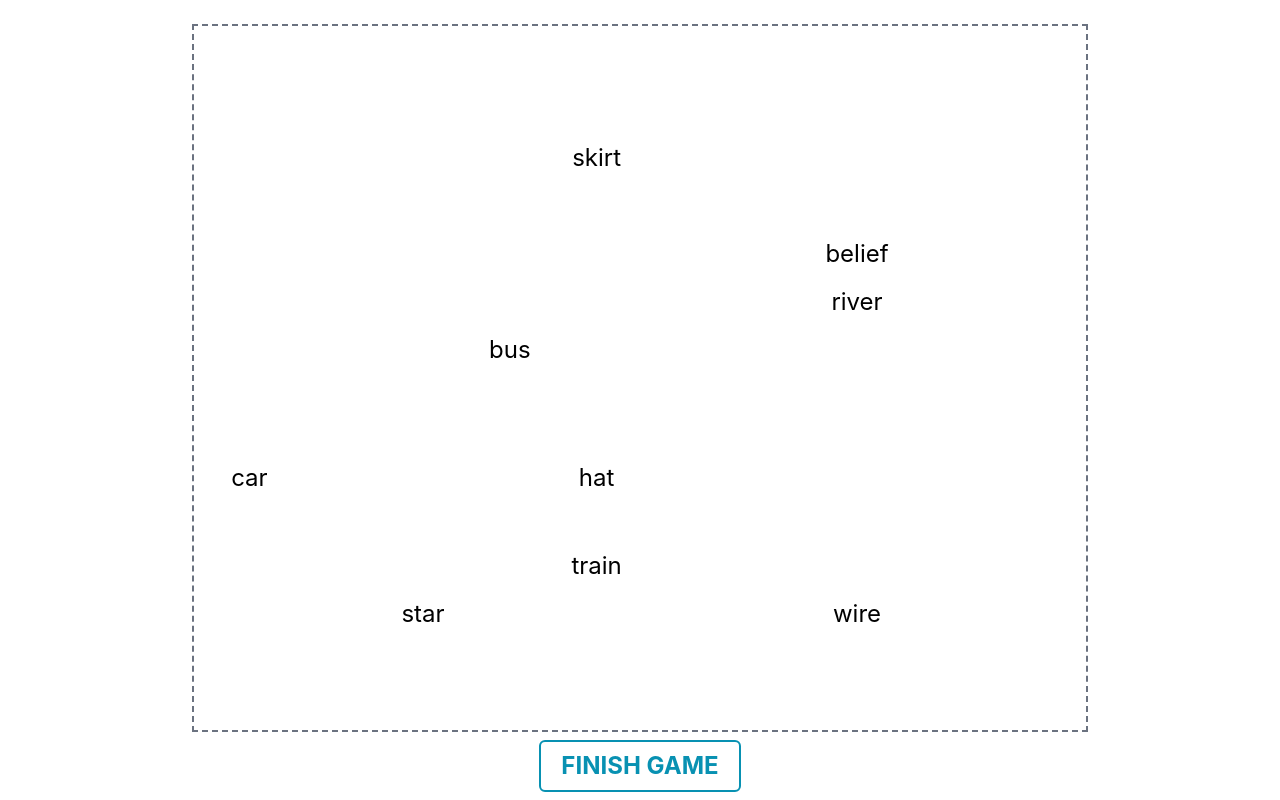
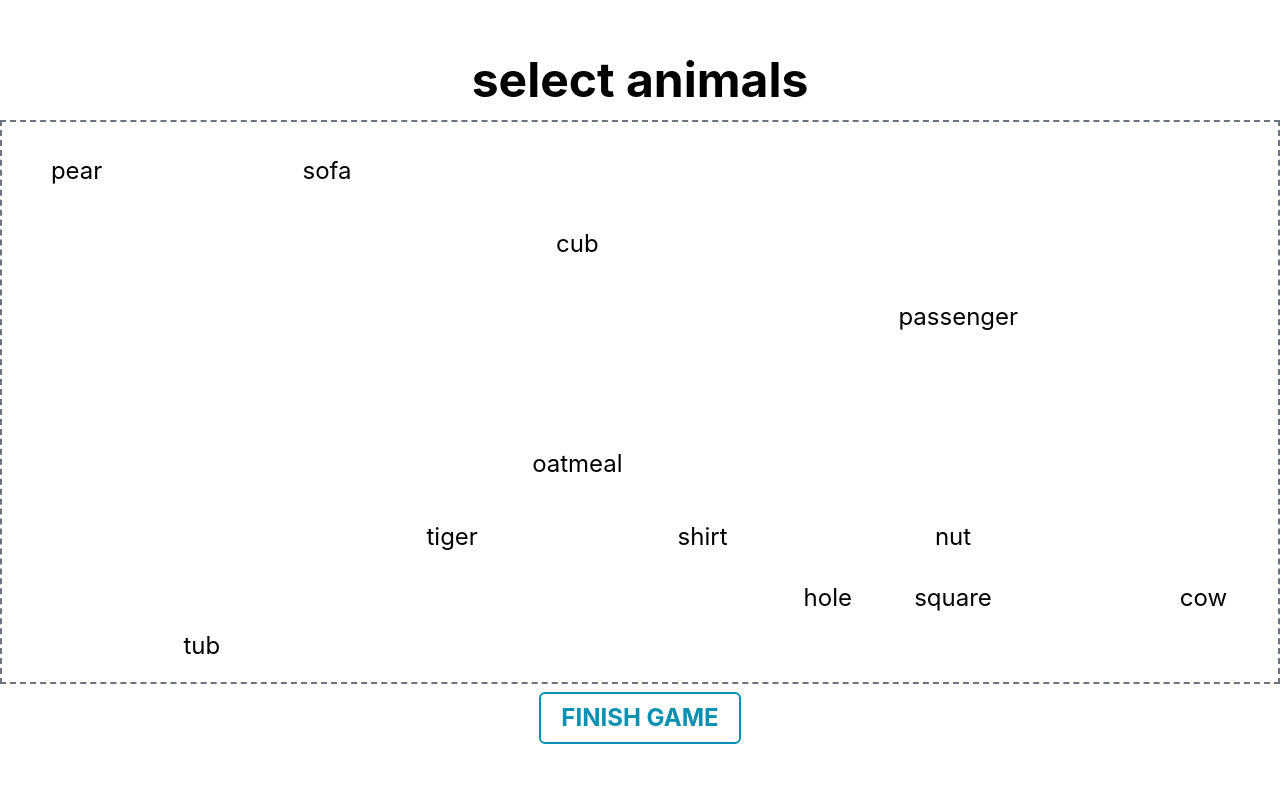
Before and after one commit to macianga/wordcloud-game, a React (Vite) app: page / in a window 1280 px wide. Built offline with nearby package versions, Linux system fonts and the light colour scheme.

Commit message:
working game

```diff
--- a/src/views/Game.tsx
+++ b/src/views/Game.tsx
@@ -1,19 +1,22 @@
 import {getGameData} from "../utils/apiHelpers";
 import {shuffleArray} from "../utils/utils";
-import {useState} from "react";
+import {useEffect, useState} from "react";
 
 
 function Game() {
-
   const [selectedElements, setSelectedElements] = useState<Array<String>>([]);
   const [question, setQuestion] = useState("")
+  const [goodWords, setGoodWords] = useState<Array<String>>([]);
+  const [displayElements, setDisplayElements] = useState<Array<String>>([]);
+  const [gameFinished, setGameFinished] = useState(false);
 
-  const getElements = () => {
-    const gameData = getGameData()
+
+  const computeWordElements = (allWords: Array<String>): Array<String> => {
     const cols = 12;
-    const rows = 12;
+    const rows = 6;
+
     let elements: String[] = [];
-    elements = elements.concat(gameData.all_words);
+    elements = elements.concat(allWords);
     const totalNoElements = cols * rows - elements.length
     for (let i = 0; i < totalNoElements; i++) {
       elements.push("")
@@ -22,7 +25,7 @@ function Game() {
   }
 
   const elementClicked = (element: String) => {
-    if (!element) return;
+    if (!element || gameFinished) return;
 
     if (selectedElements.includes(element)) {
       setSelectedElements(selectedElements.filter((el: String) => {
@@ -34,11 +37,28 @@ function Game() {
   }
 
   const finishGame = () => {
-    console.log(selectedElements)
+    setGameFinished(true);
+    // const score = selectedElements.reduce((accumulator, selectedElement)=>{
+    //   const pointsAdded = goodWords.includes(selectedElement) ? 2 : -1;
+    //   return accumulator + pointsAdded;
+    // },0);
   }
 
+  const isWordSelected = (word: String) => {
+    return selectedElements.includes(word);
+  }
 
-  const [elements, setElements] = useState<Array<String>>(getElements());
+  const isWordGood = (word: String) => {
+    return goodWords.includes(word);
+  }
+
+  useEffect(() => {
+    const gameData = getGameData();
+    setQuestion(gameData.question);
+    setGoodWords(gameData.good_words)
+    setDisplayElements(computeWordElements(gameData.all_words));
+  }, []);
+
 
   return (
     <div className="App">
@@ -47,27 +67,38 @@ function Game() {
           {question}
         </h1>
         <div className="min-w-[70vw] min-h-[70vh] border-2 border-dashed border-gray-500">
-          <div className="grid grid-cols-10 grid-rows-6 gap-4 m-5">
+          <div className="grid grid-cols-10 grid-rows-6 gap-4 m-5 min-h-[65vh] min-w-[75vw]">
             {
-              elements.map((word, index) => {
-                return (<button
+              displayElements.map((word, index) =>
+                (<button
                   key={index}
-                  className={`min-h-[3vh] hover:text-cyan-500 transition-all text-2xl ${selectedElements.includes(word) && 'text-cyan-600'}`}
+                  className={`min-h-[3vh] hover:text-cyan-500 transition-all text-2xl
+                   ${!gameFinished && (isWordSelected(word) ? 'text-cyan-600' : 'text-black')}
+                   ${gameFinished && isWordSelected(word) && (isWordGood(word) ? 'text-green-500' : 'text-red-500')}
+                   `}
                   onClick={() => elementClicked(word)}
                 >
                   {word}
                 </button>)
-              })
+              )
             }
           </div>
         </div>
         <div>
-          <button
-            className="m-auto mt-2 p-2 pl-5 pr-5 border-2 border-cyan-600 rounded-md text-cyan-600 w-fit
+          {!gameFinished ?
+            <button
+              className="m-auto mt-2 p-2 pl-5 pr-5 border-2 border-cyan-600 rounded-md text-cyan-600 w-fit
                   hover:border-cyan-500 hover:text-cyan-500 transition-all font-bold text-2xl"
-            onClick={finishGame}
-          >FINISH GAME
-          </button>
+              onClick={finishGame}
+            >FINISH GAME
+            </button>
+            :
+            <button
+              className="m-auto mt-2 p-2 pl-5 pr-5 border-2 border-cyan-600 rounded-md text-cyan-600 w-fit
+                  hover:border-cyan-500 hover:text-cyan-500 transition-all font-bold text-2xl"
+            >SEE YOUR SCORE
+            </button>
+          }
         </div>
       </div>
     </div>
```
